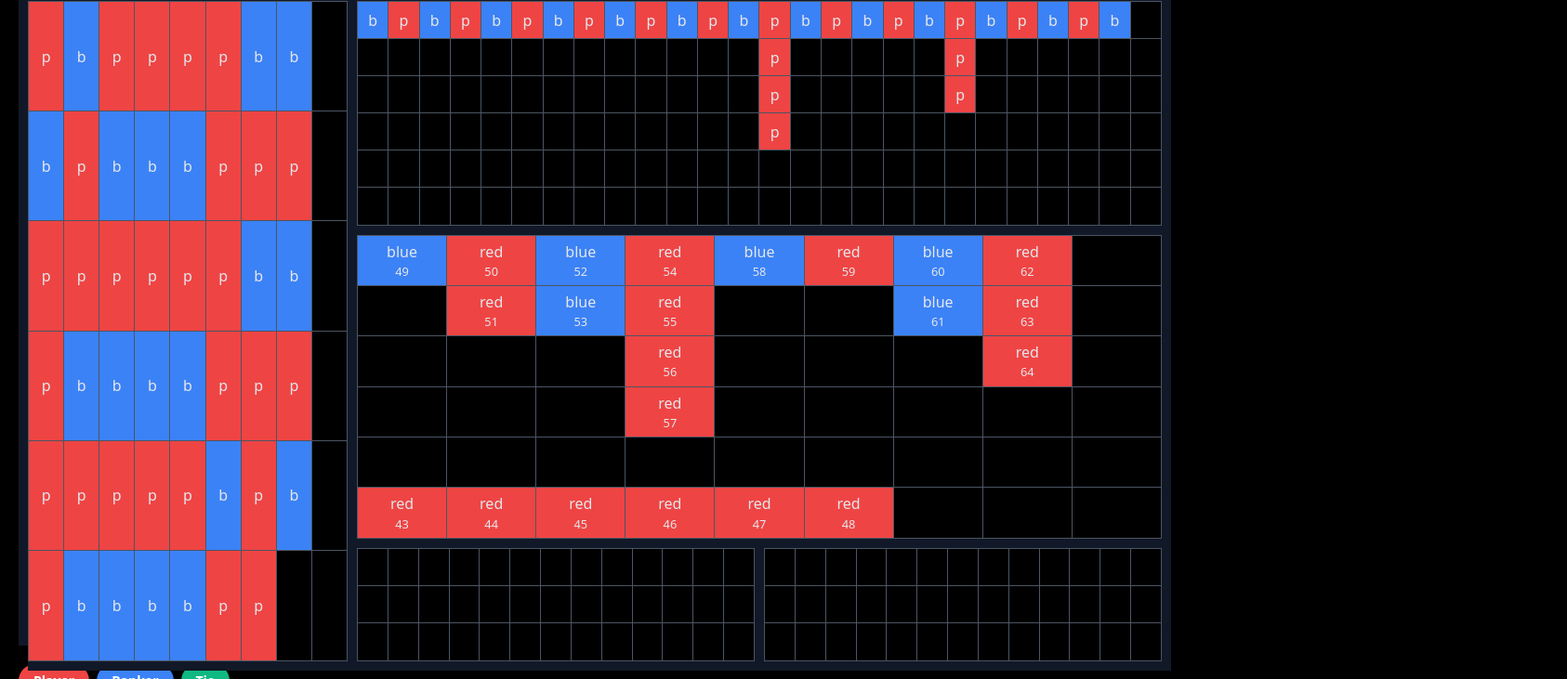
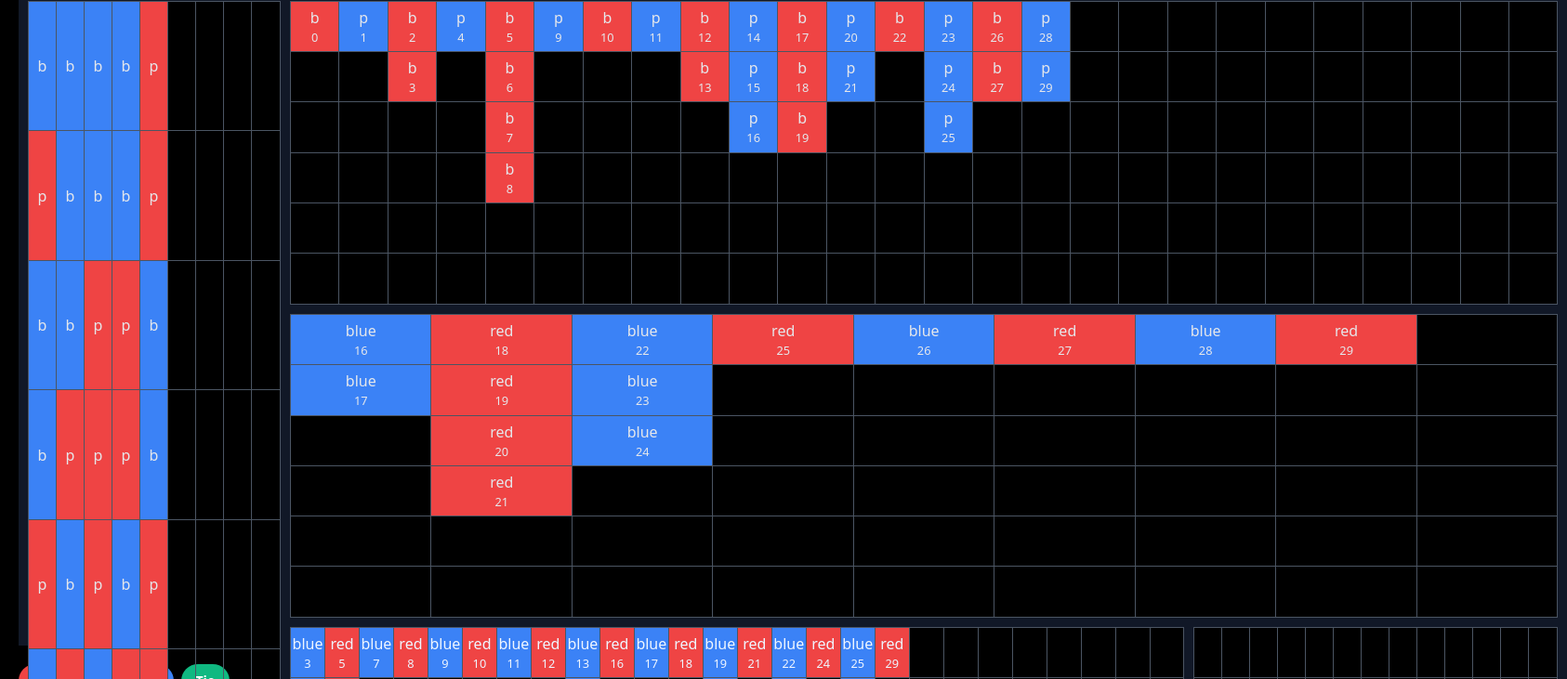
Before and after one commit to toewailin/baccarat-roadmap, a Vue app: page / in a window 1280 px wide. Shown: the part 29-760 px from the top of the page at 93% size, 1686 px wide, since content can reach past the window. Built offline with nearby package versions, Linux system fonts and the light colour scheme.

Commit message:
apply small road to vue

```diff
--- a/src/views/home/Home.vue
+++ b/src/views/home/Home.vue
@@ -44,14 +44,13 @@
                 :key="colKey"
                 class="grid__col text-gray-200"
                 :class="{
-                  'bg-red-500': col && col.value === 'p',
-                  'bg-blue-500': col && col.value === 'b',
+                  'bg-red-500': col && col.value === 'b',
+                  'bg-blue-500': col && col.value === 'p',
                   'bg-green-500': col && col.value === 't',
                 }"
               >
                 {{ col ? col.value : '' }}
-                <!-- <p>{{ col?.value || '' }}</p>
-              <small class="text-xs">{{ col.index }}</small> -->
+                <small>{{ col.index }}</small>
               </div>
             </div>
           </div>
@@ -89,7 +88,7 @@
           </div>
           <div class="grid">
             <div
-              v-for="(row, rowKey) in smallroad"
+              v-for="(row, rowKey) in smallroad.matrix"
               :key="rowKey"
               class="grid__row"
             >
@@ -97,8 +96,13 @@
                 v-for="(col, colKey) in row"
                 :key="colKey"
                 class="grid__col"
+                :class="{
+                  'bg-red-500': col && col.value === 'red',
+                  'bg-blue-500': col && col.value === 'blue',
+                }"
               >
-                <!--  -->
+                {{ col ? col.value : '' }}
+                <small>{{ col ? col.big_road_index : '' }}</small>
               </div>
             </div>
           </div>
@@ -151,38 +155,30 @@
 
 <script>
 // @ is an alias to /src
-import HelloWorld from "@/components/HelloWorld.vue";
 import BreadPlate from '@/assets/js/roadmap/BreadPlate'
 import BigRoad from '@/assets/js/roadmap/BigRoad'
 import BigEyeBoy from '@/assets/js/roadmap/BigEyeBoy'
+import SmallRoad from '@/assets/js/roadmap/SmallRoad'
 
 export default {
-  name: "Home",
-  components: {
-    HelloWorld,
-  },
+  name: 'Home',
 
   data () {
     return {
-      smallroad: [
-        Array.from({ length: 13 }),
-        Array.from({ length: 13 }),
-        Array.from({ length: 13 }),
-      ],
+      smallroad: {},
       cockroachPig: [
         Array.from({ length: 13 }),
         Array.from({ length: 13 }),
-        Array.from({ length: 13 }),
+        Array.from({ length: 13 })
       ],
       bigeyeboy: {},
       bigroad: {},
-      breadplate: {},
-    };
+      breadplate: {}
+    }
   },
 
   created () {
-
-    const results = 'bbbbbbbbbppppppbpbpbppppbppbpbpbpbpbpbpbpbpbpbpbppppbpbpbpppbpbpb'.split('')
+    const results = 'bpbbpbbbbpbpbbpppbbbppbpppbbpp'.split('')
 
     this.breadplate = new BreadPlate({
       results,
@@ -199,6 +195,12 @@ export default {
     this.bigeyeboy = new BigEyeBoy({
       bigRoadMatrix: this.bigroad.matrix
     })
+
+    this.smallroad = new SmallRoad({
+      bigRoadMatrix: this.bigroad.matrix,
+      rows: 3,
+      cols: 26
+    })
   },
 
   methods: {
@@ -209,17 +211,20 @@ export default {
       this.bigroad.push(key)
       this.bigroad.__ob__.dep.notify()
 
-      this.bigeyeboy = new BigEyeBoy({
-        bigRoadMatrix: this.bigroad.matrix
-      })
+      this.bigeyeboy.bigRoadMatrix = this.bigroad.matrix
+      this.bigeyeboy.traverseBigRoadScheme()
       this.bigeyeboy.__ob__.dep.notify()
+
+      this.smallroad.bigRoadMatrix = this.bigroad.matrix
+      this.smallroad.traverseBigRoadScheme()
+      this.smallroad.__ob__.dep.notify()
 
       // bigroad.push(key)
 
       // await bigeyeboy.traverseBigRoadScheme()
     }
-  },
-};
+  }
+}
 </script>
 
 <style lang="scss" scoped>
--- a/src/views/home/styles/Home.scss
+++ b/src/views/home/styles/Home.scss
@@ -35,7 +35,7 @@
       align-items: center;
       font-size: 2em;
       font-weight: bold;
-      background-color: rgba(0, 0, 0, 0.5);
+      background-color: rgba(0, 0, 0, 0.7);
       opacity: 0;
       border: 1px solid theme("colors.blue.500");
       transition: 200ms ease;
```
